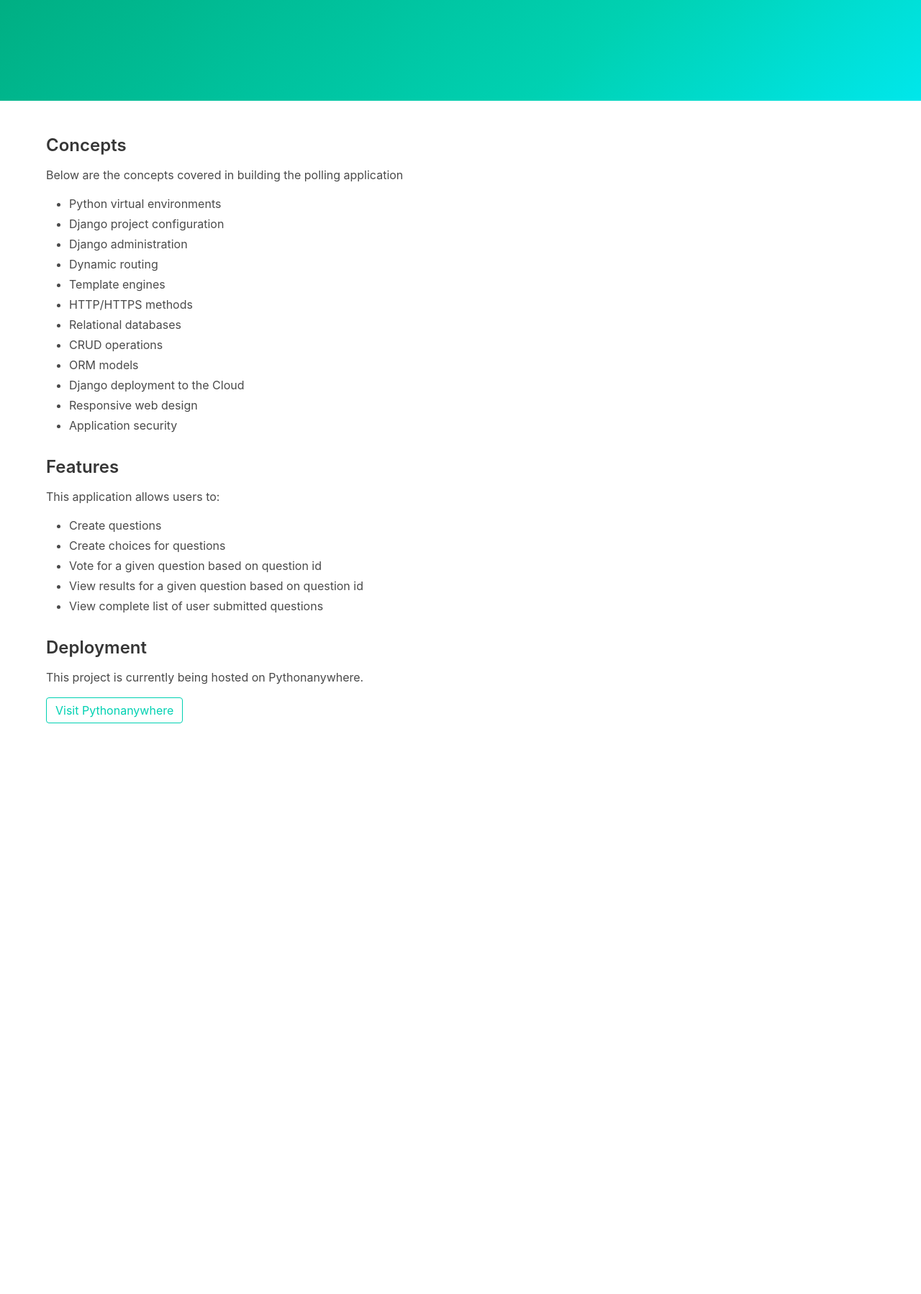
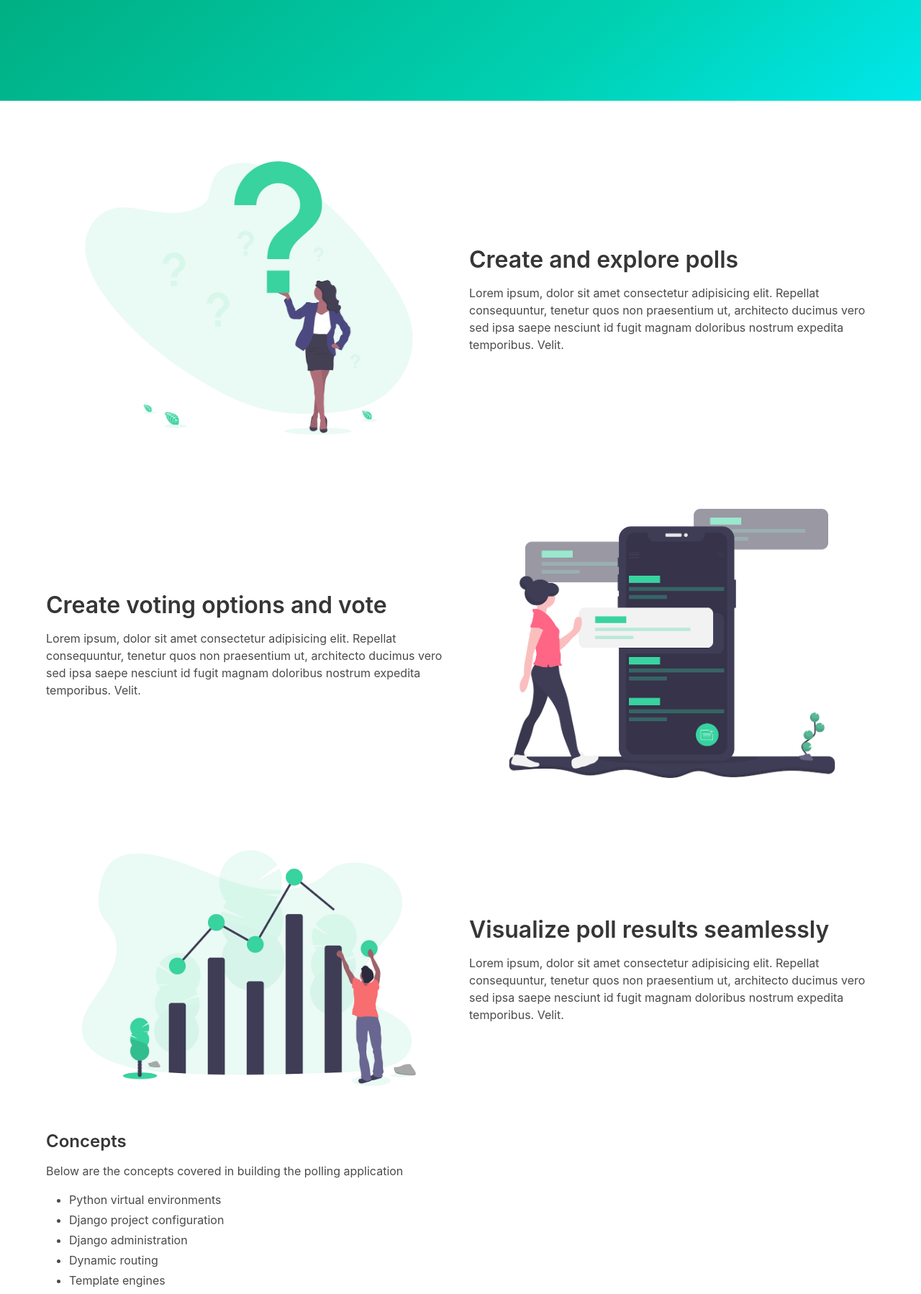
Before and after one commit to danielc92/django-docs-tutorial, a Django app: page / in a window 1280 px wide. Shown: the part 360-2158 px from the top of the page at 72% size. Before the commit the page ends 1365 px from the top, so only its background shows below. Run offline with Django 3.2, Linux system fonts and the light colour scheme; parts of the project's set-up code (start-up, migrations or seed data) failed here and were passed over; some libraries are stand-ins or nearby versions.

Commit message:
Added feature images to index

```diff
--- a/templates/index.html
+++ b/templates/index.html
@@ -1,6 +1,7 @@
 {% extends 'base.html' %}
 
 {% block content %}
+{% load static %}
 
 <section class="hero is-primary is-medium is-bold">
   <!-- Hero head: will stick at the top -->
@@ -30,6 +31,44 @@
 <section class="section">
 	<section class="container">
 
+		<article class="columns is-vcentered">
+			<div class="column">
+			    <img src="{% static 'undraw_questions_75e0.png' %}" alt="">
+			</div>
+			<div class="column">
+				<div class="content">
+				<h1>Create and explore polls</h1>
+				<p>Lorem ipsum, dolor sit amet consectetur adipisicing elit. Repellat consequuntur, tenetur quos non praesentium ut, architecto ducimus vero sed ipsa saepe nesciunt id fugit magnam doloribus nostrum expedita temporibus. Velit.</p>
+			  </div>
+			</div>
+		</article>
+
+		<article class="columns is-vcentered">
+
+				<div class="column">
+					<div class="content">
+					<h1>Create voting options and vote</h1>
+					<p>Lorem ipsum, dolor sit amet consectetur adipisicing elit. Repellat consequuntur, tenetur quos non praesentium ut, architecto ducimus vero sed ipsa saepe nesciunt id fugit magnam doloribus nostrum expedita temporibus. Velit.</p>
+					</div>
+				</div>
+
+				<div class="column">
+						<img src="{% static 'undraw_note_list_etto.png' %}" alt="">
+				</div>
+			</article>
+
+			<article class="columns is-vcentered">
+					<div class="column">
+							<img src="{% static 'undraw_visual_data_b1wx.png' %}" alt="">
+					</div>
+					<div class="column">
+						<div class="content">
+						<h1>Visualize poll results seamlessly</h1>
+						<p>Lorem ipsum, dolor sit amet consectetur adipisicing elit. Repellat consequuntur, tenetur quos non praesentium ut, architecto ducimus vero sed ipsa saepe nesciunt id fugit magnam doloribus nostrum expedita temporibus. Velit.</p>
+						</div>
+					</div>
+				</article>
+
 		<section class="content">
 
 
@@ -50,15 +89,7 @@
 			<li>Responsive web design</li>
 			<li>Application security</li>
 </ul>
-			<h3>Features</h3>
-			<p>This application allows users to:</p>
-			<ul>
-				<li>Create questions</li>
-				<li>Create choices for questions</li>
-				<li>Vote for a given question based on question id</li>
-				<li>View results for a given question based on question id</li>
-				<li>View complete list of user submitted questions</li>
-			</ul>
+
 
 			<h3>Deployment</h3>
 			<p>This project is currently being hosted on Pythonanywhere.</p>
```
